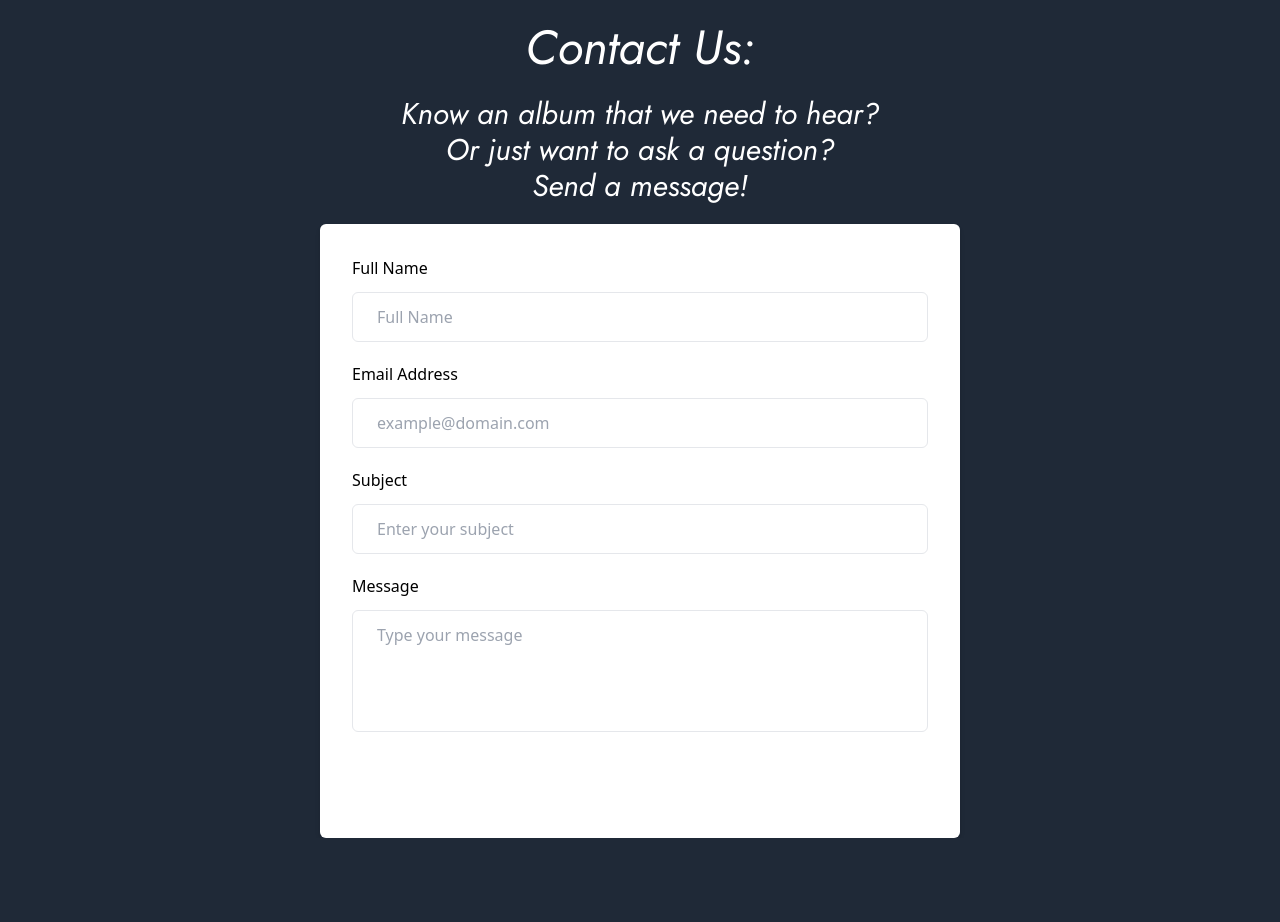
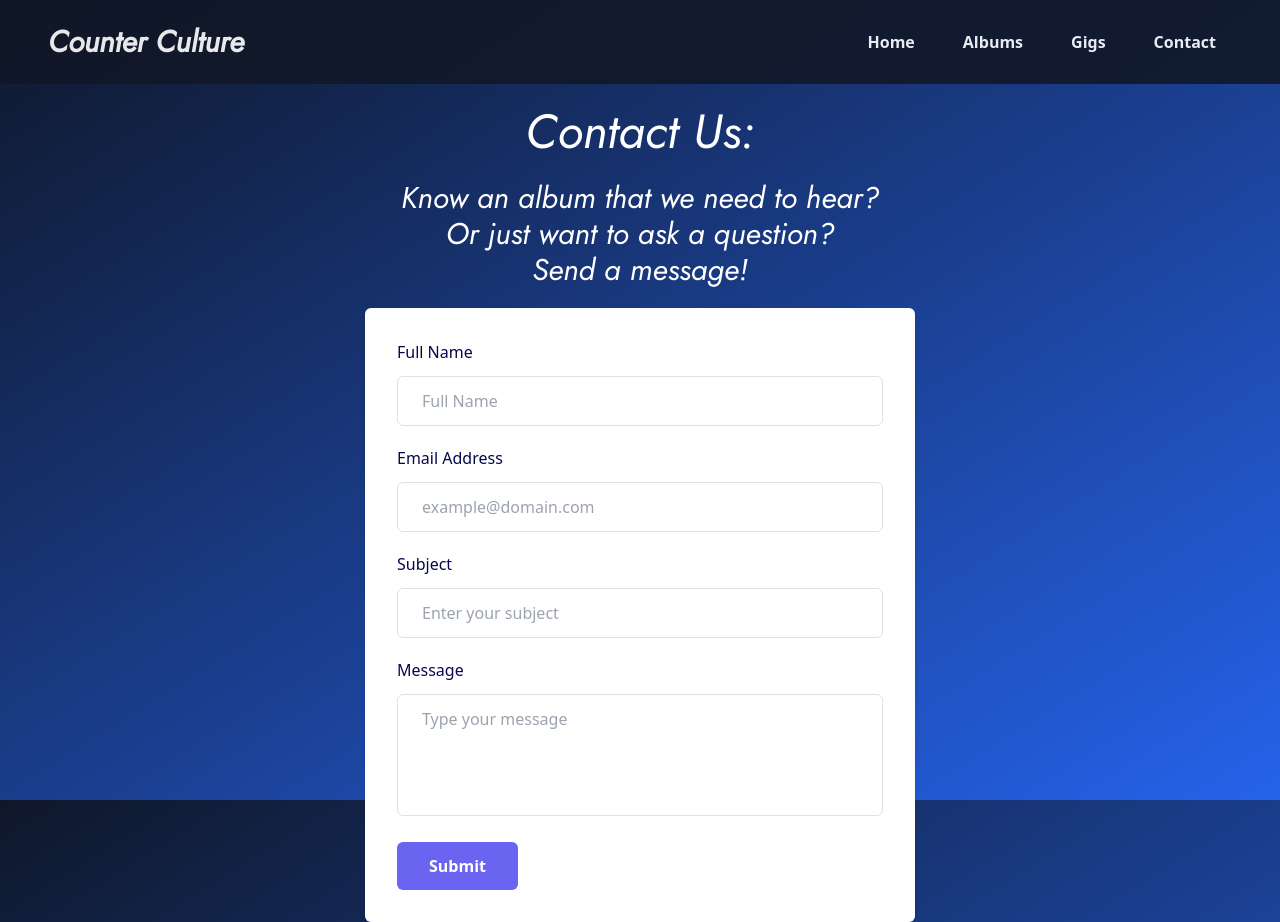
Before and after one commit to Philliphick/Music-website, a plain HTML site: page contact.html in a window 1280 px wide. Before the commit the page ends 838 px from the top, so only its background shows below. Drawn offline with nearby package versions, Linux system fonts and the light colour scheme.

Commit message:
contact page commit 2 added nav bar and bg gradient

```diff
--- a/contact.html
+++ b/contact.html
@@ -4,18 +4,49 @@
     <meta charset="UTF-8">
     <meta name="viewport" content="width=device-width, initial-scale=1.0">
     <title>Document</title>
-    <link rel="stylesheet" href="https://cdn.jsdelivr.net/npm/tailwindcss@2.2.19/dist/tailwind.min.css">
+    <script src="https://cdn.tailwindcss.com"></script>
     <link rel="preconnect" href="https://fonts.googleapis.com">
     <link rel="preconnect" href="https://fonts.gstatic.com" crossorigin>
     <link href="https://fonts.googleapis.com/css2?family=Jost:ital@1&display=swap" rel="stylesheet">
 </head>
+
+<body class="h-screen bg-gradient-to-tl from-blue-600 to-slate-900">
+
+<div class="sticky top-0 flex flex-wrap items-center z-50">
+    <section class="mx-auto">
+      <nav class="flex bg-gray-900 text-white w-screen opacity-90">
+        <div class="px-5 xl:px-12 py-6 flex w-full items-center">
+          <a class="text-3xl font-bold font-heading" style="font-family: Jost;" href="#">
+            Counter Culture
+          </a>
+          <ul id="menu" class="hidden md:flex px-4 font-semibold font-heading space-x-12 pr-15" style="margin-left: auto;">
+            <li><a class="hover:text-gray-200" href="#">Home</a></li>
+            <li><a class="hover:text-gray-200" href="#">Albums</a></li>
+            <li><a class="hover:text-gray-200" href="#">Gigs</a></li>
+            <li><a class="hover:text-gray-200" href="#">Contact</a></li>
+          </ul>
+          <div class="hidden xl:flex items-center space-x-5">
+            <!-- Social Media Icons (add links when ready) -->
+          </div>
+        </div>
+
+        <a class="xl:hidden flex mr-6 items-center" href="">
+          <!-- Responsive Icon -->
+        </a>
+
+        <a class="navbar-burger self-center mr-12 xl:hidden" href="#menu">
+          <!-- Burger Icon -->
+        </a>
+      </nav>
+    </section>
+  </div>
 
 <div class="flex flex-col items-center justify-center text-center pt-18 pb-5">
     <h2 class="text-3xl font-light text-black sm:text-4xl lg:text-5xl mt-6 text-white" style="font-family: Jost;">Contact Us:</h2>
     <h3 class="text-xl font-light text-black sm:text-4xl lg:text-3xl mt-6 leading-4 text-white" style="font-family: Jost;">Know an album that we <strong>need</strong> to hear?<br>Or just want to ask a question?<br>Send a message!</h3>
 </div>
 
-<body class="bg-gray-100 h-screen bg-gray-800">
+
     <div class="flex flex-col place-content-center items-center">
         <div class="w-1/2 max-w-[550px] bg-white p-8 rounded-md shadow-md">
           <form class="" action="#" method="POST">
```
Also changed, not shown: index.html (+4 -4 lines).
